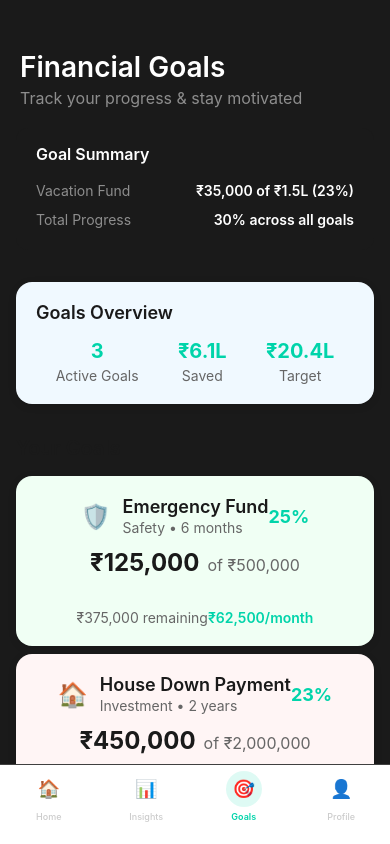
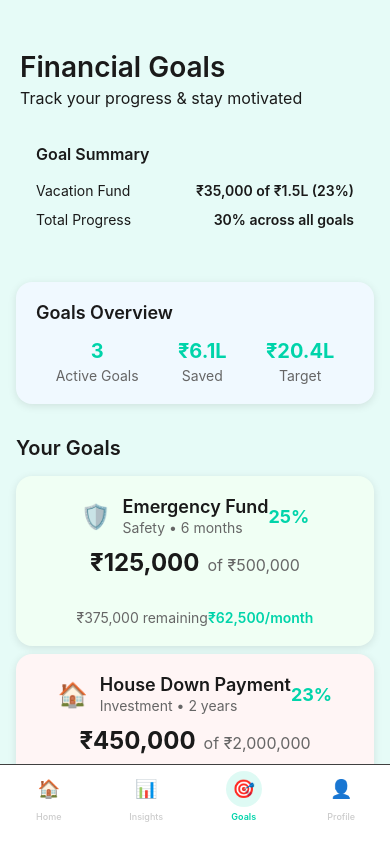
Before and after one commit to Debdyut/fi-zen, a React Native app: screen /Goals in a window 390 px wide. Built offline with nearby package versions, Linux system fonts and the light colour scheme.

Commit message:
insights and goals screen theme fixes

```diff
--- a/src/screens/GoalsScreen.js
+++ b/src/screens/GoalsScreen.js
@@ -214,13 +214,13 @@ const GoalsScreen = ({ navigation }) => {
 const styles = StyleSheet.create({
   container: {
     flex: 1,
-    backgroundColor: FiColors.background,
+    backgroundColor: '#E6FBF7',
   },
   content: {
     flex: 1,
   },
   header: {
-    backgroundColor: FiColors.background,
+    backgroundColor: '#E6FBF7',
     paddingTop: 50,
     paddingHorizontal: 20,
     paddingBottom: 20,
@@ -228,12 +228,12 @@ const styles = StyleSheet.create({
   headerTitle: {
     fontSize: 28,
     fontWeight: '600',
-    color: FiColors.textInverse,
+    color: '#1A1A1A',
     marginBottom: 4,
   },
   headerSubtitle: {
     fontSize: 16,
-    color: FiColors.textInverse + '80',
+    color: '#1A1A1A',
   },
   content: {
     flex: 1,
@@ -449,7 +449,7 @@ const styles = StyleSheet.create({
     color: FiColors.text,
   },
   infoSection: {
-    backgroundColor: FiColors.background,
+    backgroundColor: '#E6FBF7',
     paddingHorizontal: 20,
     paddingVertical: 16,
     marginHorizontal: 16,
@@ -459,7 +459,7 @@ const styles = StyleSheet.create({
   infoTitle: {
     fontSize: 16,
     fontWeight: '600',
-    color: FiColors.textInverse,
+    color: '#1A1A1A',
     marginBottom: 12,
   },
   infoItem: {
@@ -470,12 +470,12 @@ const styles = StyleSheet.create({
   },
   infoLabel: {
     fontSize: 14,
-    color: FiColors.textInverse + '80',
+    color: '#1A1A1A',
   },
   infoValue: {
     fontSize: 14,
     fontWeight: '600',
-    color: FiColors.textInverse,
+    color: '#1A1A1A',
   },
 });
 
--- a/src/screens/InsightsScreen.js
+++ b/src/screens/InsightsScreen.js
@@ -159,13 +159,13 @@ const InsightsScreen = ({ navigation }) => {
 const styles = StyleSheet.create({
   container: {
     flex: 1,
-    backgroundColor: FiColors.background,
+    backgroundColor: '#E6FBF7',
   },
   content: {
     flex: 1,
   },
   header: {
-    backgroundColor: FiColors.background,
+    backgroundColor: '#E6FBF7',
     paddingTop: 50,
     paddingHorizontal: 20,
     paddingBottom: 20,
@@ -173,12 +173,12 @@ const styles = StyleSheet.create({
   headerTitle: {
     fontSize: 28,
     fontWeight: '600',
-    color: FiColors.textInverse,
+    color: '#1A1A1A',
     marginBottom: 4,
   },
   headerSubtitle: {
     fontSize: 16,
-    color: FiColors.textInverse + '80',
+    color: '#1A1A1A',
   },
   content: {
     flex: 1,
@@ -320,7 +320,7 @@ const styles = StyleSheet.create({
     lineHeight: 20,
   },
   infoSection: {
-    backgroundColor: FiColors.background,
+    backgroundColor: '#E6FBF7',
     paddingHorizontal: 20,
     paddingVertical: 16,
     marginHorizontal: 16,
@@ -329,7 +329,7 @@ const styles = StyleSheet.create({
   infoTitle: {
     fontSize: 16,
     fontWeight: '600',
-    color: FiColors.textInverse,
+    color: '#1A1A1A',
     marginBottom: 12,
   },
   infoItem: {
@@ -340,12 +340,12 @@ const styles = StyleSheet.create({
   },
   infoLabel: {
     fontSize: 14,
-    color: FiColors.textInverse + '80',
+    color: '#1A1A1A',
   },
   infoValue: {
     fontSize: 14,
     fontWeight: '600',
-    color: FiColors.textInverse,
+    color: '#1A1A1A',
   },
 });
 
```
